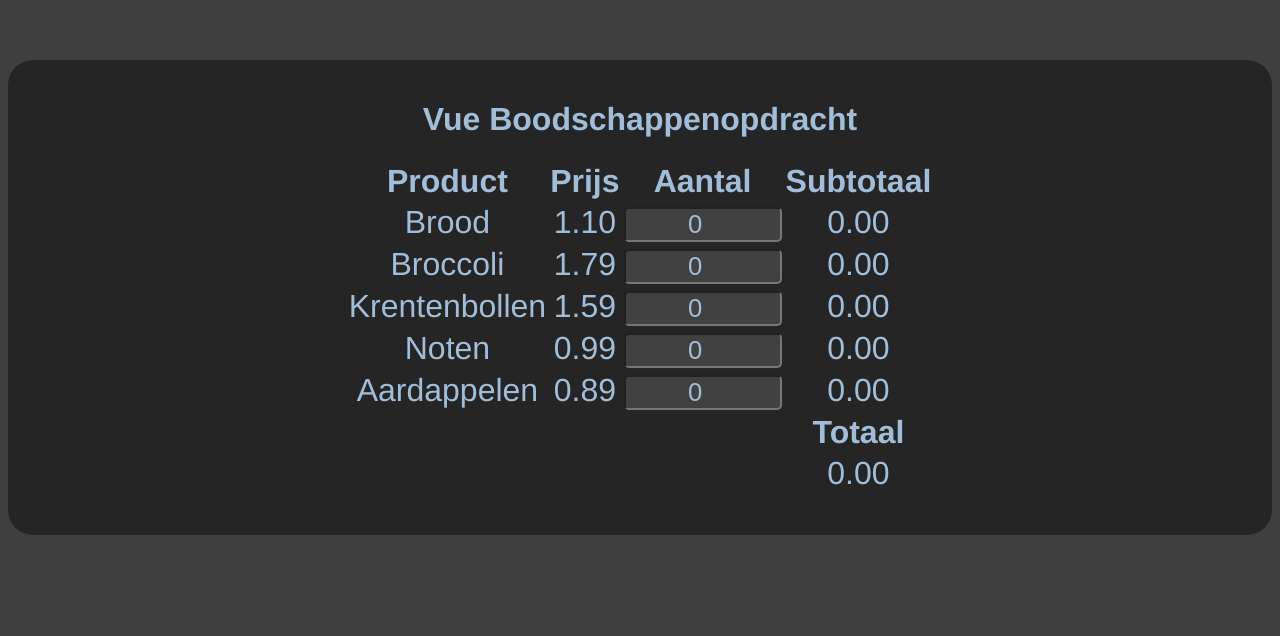
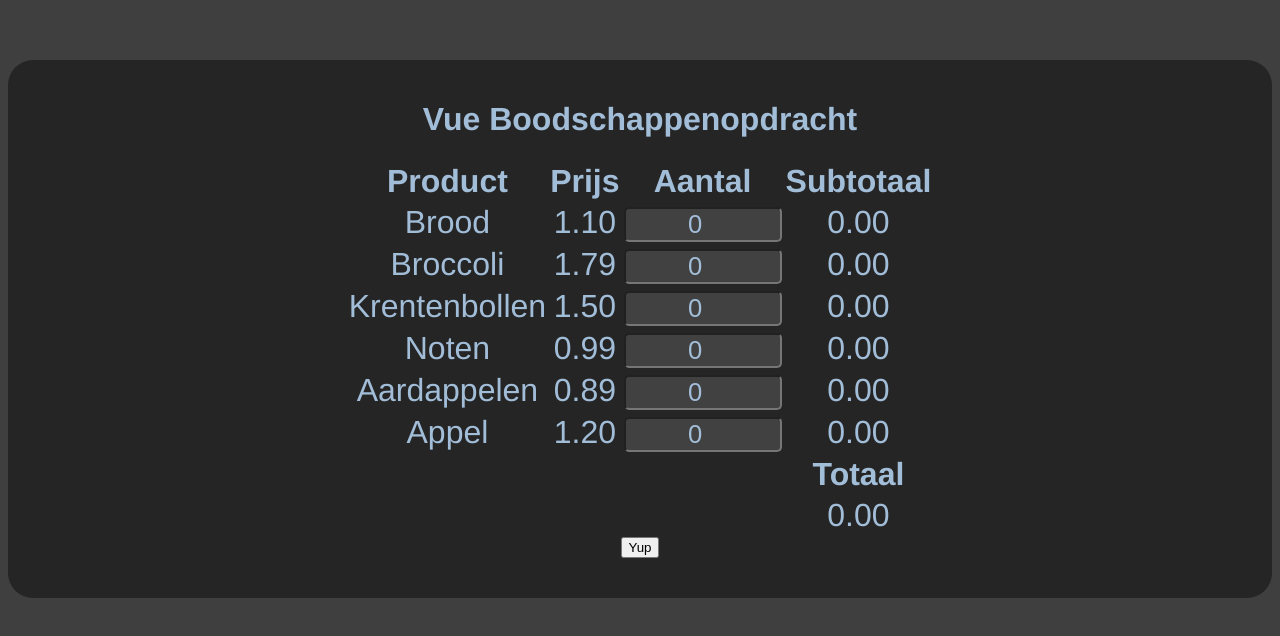
Before and after one commit to FennEXE/vue-groceries, a Vue app: page / in a window 1280 px wide. Shown: the top 636 px of the page. Built offline with nearby package versions, Linux system fonts and the light colour scheme.

Commit message:
commit now works

```diff
--- a/src/components/GroceryList.vue
+++ b/src/components/GroceryList.vue
@@ -25,7 +25,7 @@
 				<td>{{total($store.state.items)}} </td>
 			</tr>
 		</table>
-
+		<button @click="newthing('peer', 0.89)">Yup</button>
 	</div>
 
 </template>
@@ -51,8 +51,16 @@ export default {
 		// {
 		// 	this.$store.commit(item)
 		// }
-	},
+		newthing(itemName, itemValue) {
+			this.$store.commit('newItem', {
+				name: itemName,
+				value: itemValue,
+				amount: 0});
+		}
+	}
 };
+
+
 </script>
 
 <!-- Add "scoped" attribute to limit CSS to this component only -->
--- a/src/main.js
+++ b/src/main.js
@@ -21,7 +21,7 @@ const store = new Vuex.Store({
             },
             {
                 name: "Krentenbollen",
-                value: 1.59,
+                value: 1.50,
                 amount: 0
             },
             {
@@ -38,13 +38,15 @@ const store = new Vuex.Store({
     },
     mutations: {
         newItem(state, payload) {
-            state += {
-                name: payload.name,
-                value: payload.value,
-                amount: payload.amount
-            }
+            state.items.push(payload)
         }
     }
+})
+
+store.commit('newItem', {
+    name: 'Appel',
+    value: 1.20,
+    amount: 0
 })
 
 new Vue({
```
